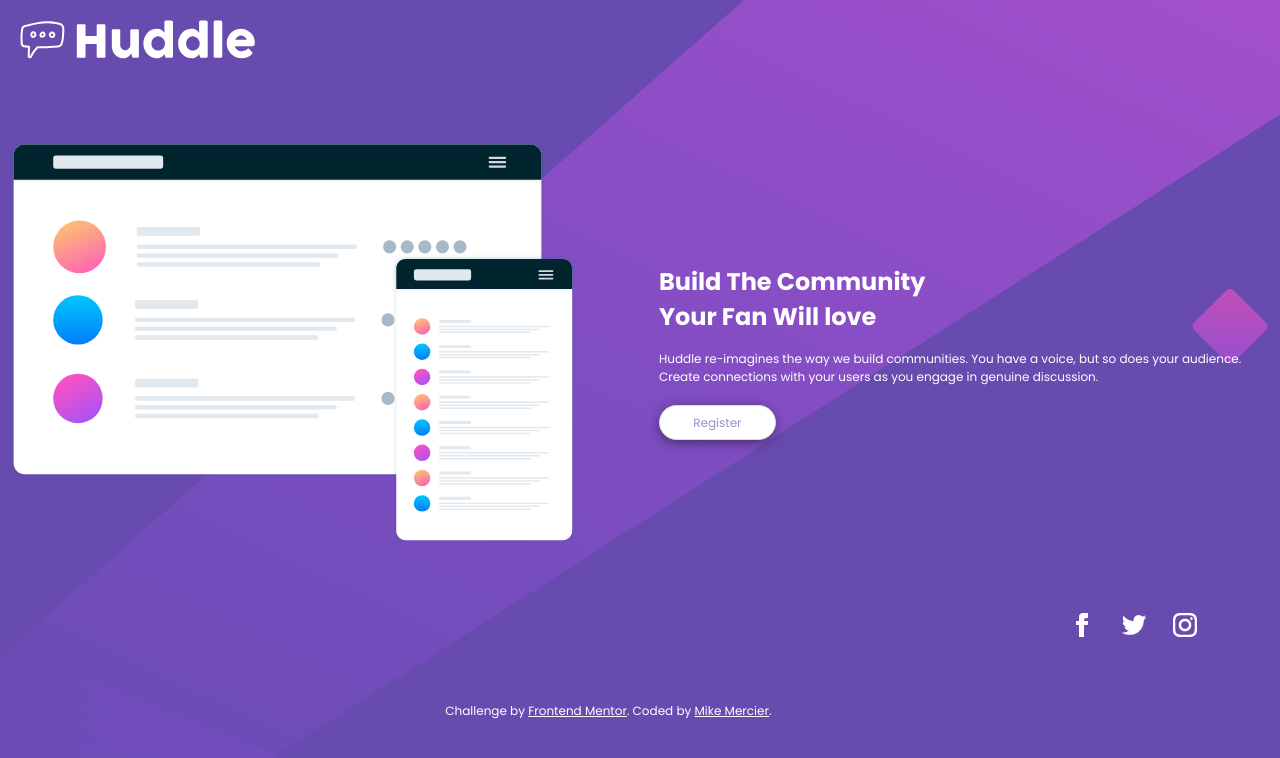
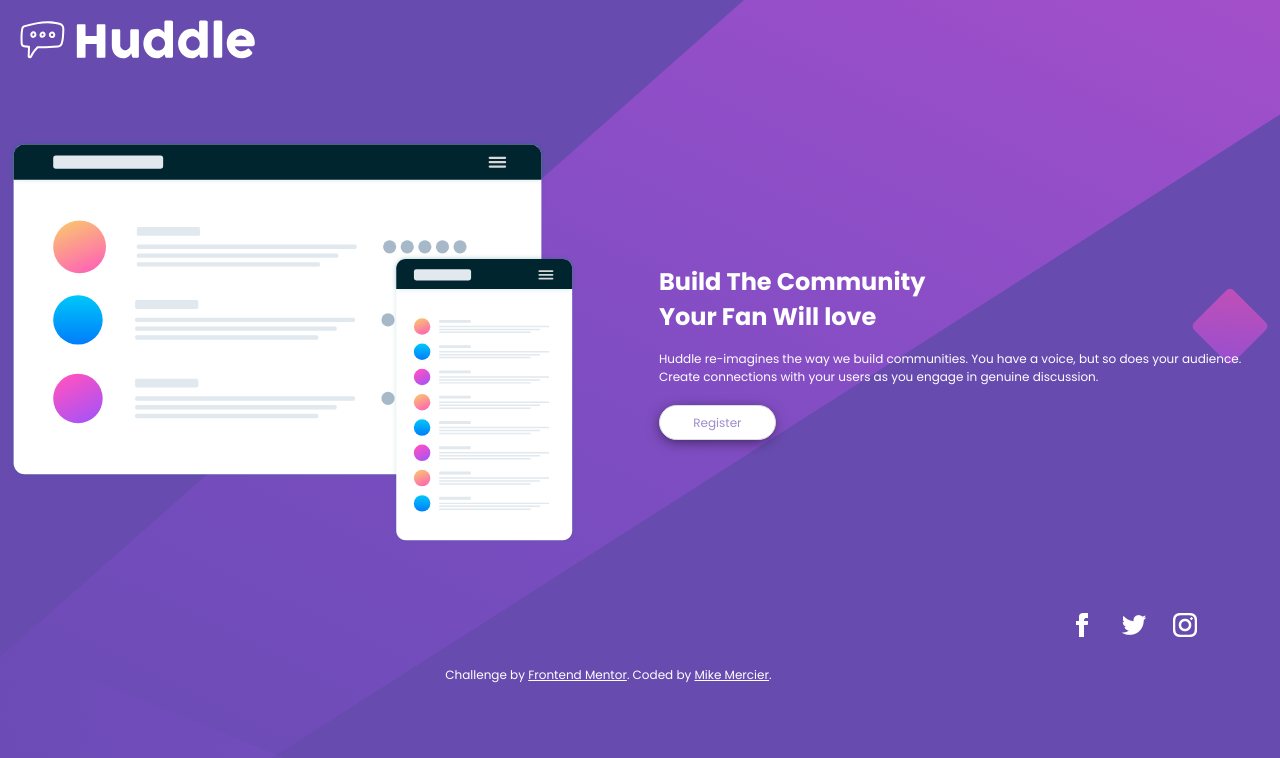
Before and after one commit to merciermk/frontEndMentor, a plain HTML site: page huddleLandingPage/index.html in a window 1280 px wide. Drawn offline with Linux system fonts and the light colour scheme.

Commit message:
change attribution margin

```diff
--- a/huddleLandingPage/style.css
+++ b/huddleLandingPage/style.css
@@ -25,6 +25,7 @@ body{
     width: 45%;
     min-width: 320px;
     height: auto;
+    justify-content: space-around;
 }
 
 
@@ -85,7 +86,7 @@ footer img{
 }
 
 .attribution{
-    margin-top: 5%;
+    margin-top: 2%;
     font-size: 12px;
     text-align: center;
 }
```
